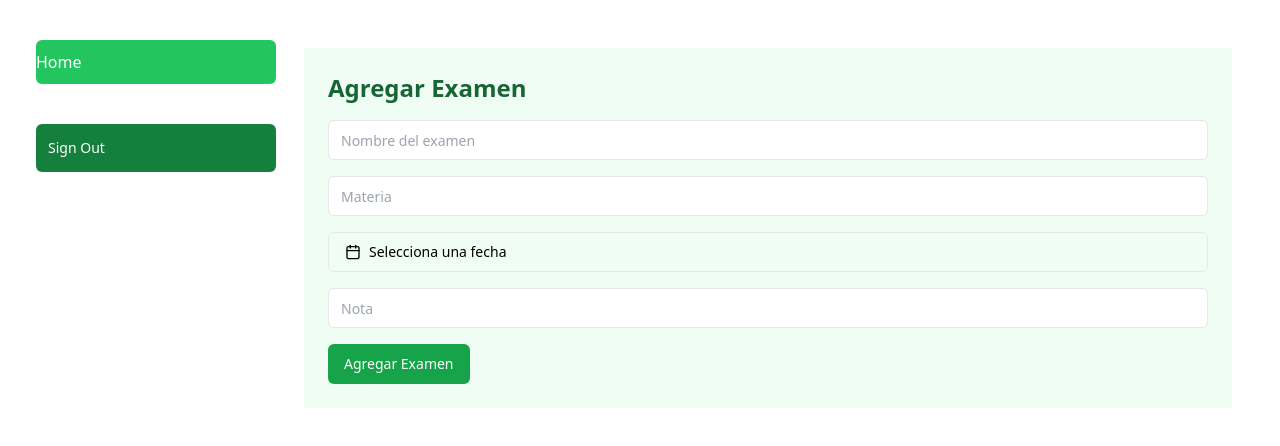
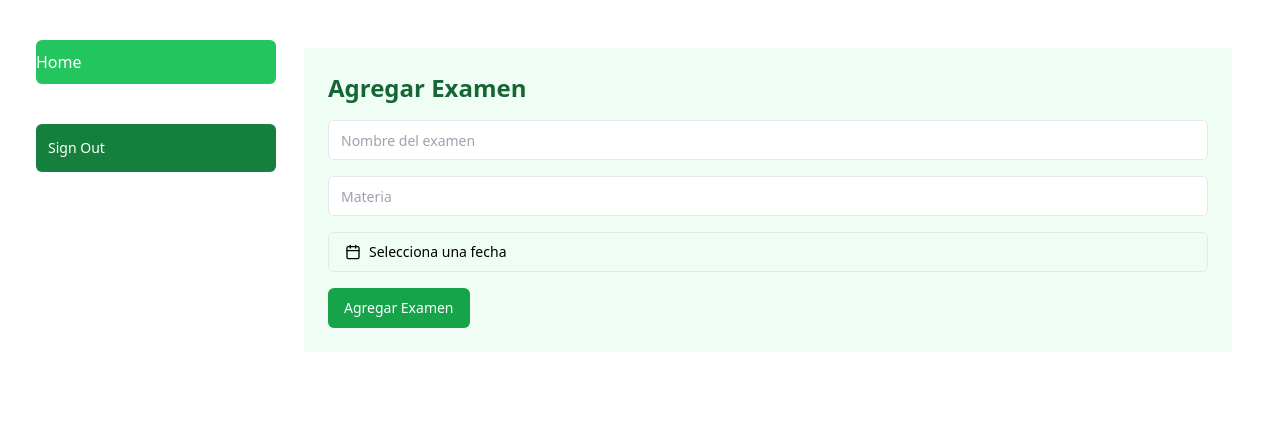
Before and after one commit to Franco7Ns/Subir-Examen, a Next.js app: page /profesor/add in a window 1280 px wide. Shown: the top 446 px of the page. Built offline with nearby package versions, Linux system fonts and the light colour scheme.

Commit message:
Actualizacion

```diff
--- a/app/profesor/add/page.tsx
+++ b/app/profesor/add/page.tsx
@@ -20,7 +20,7 @@ export default function AddExam() {
   const handleSubmit = async (e: React.FormEvent) => {
     e.preventDefault();
     if (name && subject && date && notas !== undefined) {
-      await addExam({ name, subject, notas, date: date.toISOString() });
+      await addExam({ name, subject, date: date.toISOString() });
       router.push('/profesor');
     }
   };
@@ -59,12 +59,6 @@ export default function AddExam() {
             />
           </PopoverContent>
         </Popover>
-        <Input
-          type="number"
-          value={notas !== undefined ? notas : ''}
-          onChange={(e) => setNotas(Number(e.target.value))}
-          placeholder="Nota"
-        />
         <Button type="submit" className="bg-green-600 hover:bg-green-700 text-white">
           Agregar Examen
         </Button>
```
